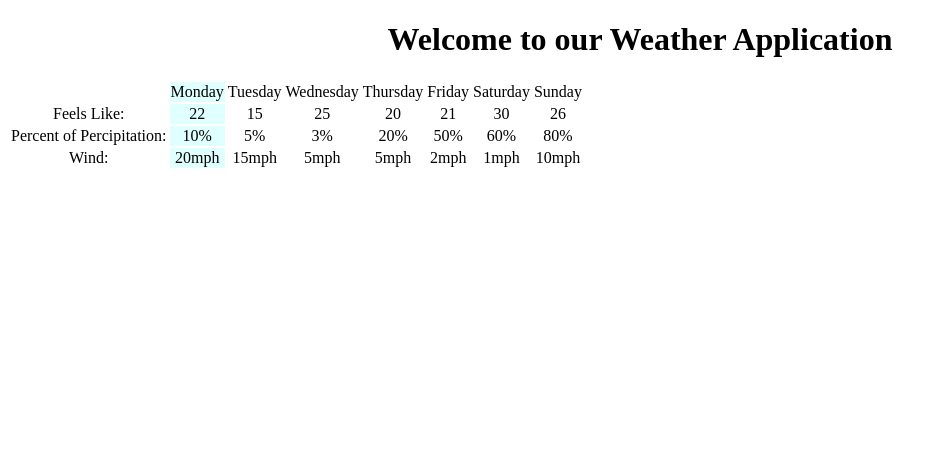
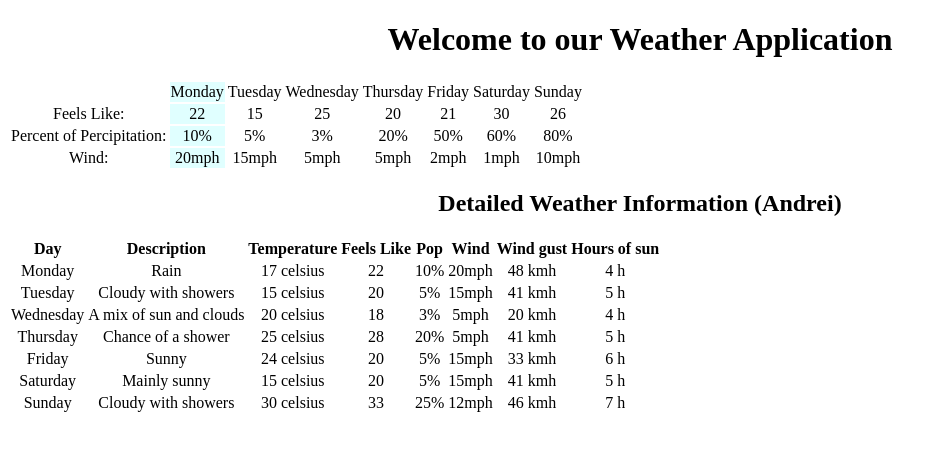
Before and after one commit to jwong92/angular_assign2, an Angular app: page / in a window 1280 px wide. Shown: the top 450 px of the page, without its empty margins (0-944 px from the left). Built offline with nearby package versions, Linux system fonts and the light colour scheme.

Commit message:
Created componet

```diff
--- a/src/app/app.component.html
+++ b/src/app/app.component.html
@@ -2,4 +2,6 @@
 <div style="text-align:center">
   <h1>Welcome to our Weather Application</h1>
 <app-j-weather></app-j-weather>
+  <h2>Detailed Weather Information (Andrei)</h2>
+  <app-weatherlist></app-weatherlist>
 </div>
--- a/src/app/app.module.ts
+++ b/src/app/app.module.ts
@@ -3,11 +3,13 @@ import { NgModule } from '@angular/core';
 
 import { AppComponent } from './app.component';
 import { JWeatherComponent } from './j-weather/j-weather.component';
+import { WeatherlistComponent } from './weatherlist/weatherlist.component';
 
 @NgModule({
   declarations: [
     AppComponent,
-    JWeatherComponent
+    JWeatherComponent,
+    WeatherlistComponent
   ],
   imports: [
     BrowserModule
--- /dev/null
+++ b/src/app/weatherlist/weatherlist.component.html
@@ -0,0 +1,27 @@
+<div *ngIf="weatherArr">
+  <table>
+    <tr>
+      <th>Day</th>
+      <th>Description</th>
+      <th>Temperature</th>
+      <th>Feels Like</th>
+      <th>Pop</th>
+      <th>Wind</th>
+      <th>Wind gust</th>
+      <th>Hours of sun</th>
+    </tr>
+    <tr *ngFor="let w of weatherArr">
+      <td>{{ w.day }}</td>
+      <td>{{ w.descr }}</td>
+      <td>{{ w.temp[0] }} {{ w.temp[1] }}</td>
+      <td>{{ w.feels }}</td>
+      <td>{{ w.pop }}</td>
+      <td>{{ w.wind }}</td>
+      <td>{{ w.gust }} kmh</td>
+      <td>{{ w.sun }} h</td>
+    </tr>
+  </table>
+  <!--<div *ngFor="let w of weatherArr">-->
+    <!--{{ w.day }} {{ w.descr }} {{ w.temp[0] }} {{ w.temp[1] }}-->
+  <!--</div>-->
+</div>
--- /dev/null
+++ b/src/app/weatherlist/weatherlist.component.ts
@@ -0,0 +1,19 @@
+import { Component, OnInit } from '@angular/core';
+import {Andweather} from '../andweather';
+import {AndweatherService} from '../andweather.service';
+
+@Component({
+  selector: 'app-weatherlist',
+  templateUrl: './weatherlist.component.html',
+  styleUrls: ['./weatherlist.component.css']
+})
+export class WeatherlistComponent implements OnInit {
+
+  weatherArr: Andweather[];
+  constructor(private andweatherService: AndweatherService) { }
+
+  ngOnInit() {
+      this.andweatherService.getWeather().subscribe(results => this.weatherArr = results);
+  }
+
+}
```
Also changed, not shown: src/app/weatherlist/weatherlist.component.css (added), 1 other file (tests, documents, lock files or other folders).
